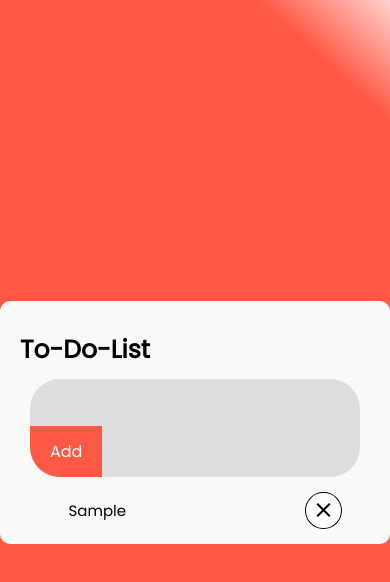
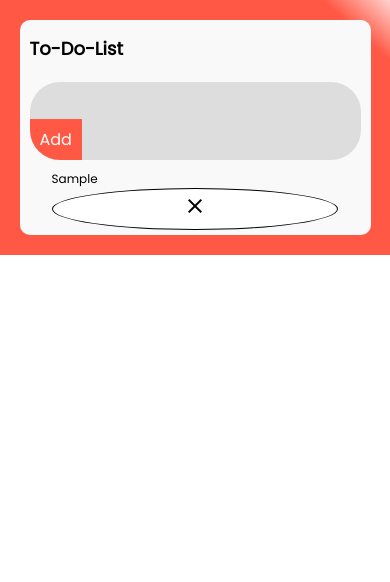
Before and after one commit to mian95/CodeApha_ToDo-List-App, a plain HTML site: page index.html in a window 390 px wide. Both pictures are taken after typing "Sample" into the empty fields and a click on the button "Add". Drawn offline with nearby package versions, Linux system fonts and the light colour scheme.

Commit message:
Update todo.css

```diff
--- a/todo.css
+++ b/todo.css
@@ -138,3 +138,94 @@ hr {
         transform: scale(1.05);
         box-shadow: inset 1em 1em var(--form-control-color);
     }}
+
+/* Responsive Design */
+
+@media only screen and (max-width: 768px) {
+  .container {
+    height: auto;
+    padding: 20px 0;
+  }
+
+  .box {
+    padding: 10px 5px;
+    width: 90%;
+    margin: 0 auto;
+  }
+
+  .input-form {
+    gap: 10px;
+    padding: 5px;
+  }
+
+  .label {
+    font-size: 20px;
+  }
+
+  .input-form div {
+    margin: 5px 0;
+  }
+
+  .input-form .input-text {
+    padding: 10px 15px;
+    min-width: 200px;
+  }
+
+  .input-form .input-btn {
+    padding: 10px 15px;
+  }
+
+  hr {
+    width: 90%;
+  }
+
+  .task-box {
+    width: 90%;
+    padding: 0 10px;
+  }
+
+  .task-box li {
+    padding: 0 10px;
+    flex-direction: column;
+  }
+
+  .task-box li div {
+    gap: 10px;
+    padding: 0;
+  }
+
+  .task-box li div p {
+    font-size: 14px;
+  }
+
+  .task-box button {
+    padding: 5px;
+  }
+}
+
+@media only screen and (max-width: 480px) {
+  .box {
+    padding: 5px;
+  }
+
+  .label {
+    font-size: 18px;
+  }
+
+  .input-form .input-text {
+    padding: 8px 10px;
+    min-width: 150px;
+  }
+
+  .input-form .input-btn {
+    padding: 8px 10px;
+  }
+
+  .task-box li {
+    padding: 0;
+  }
+
+  .task-box li div p {
+    font-size: 12px;
+  }
+}
```
